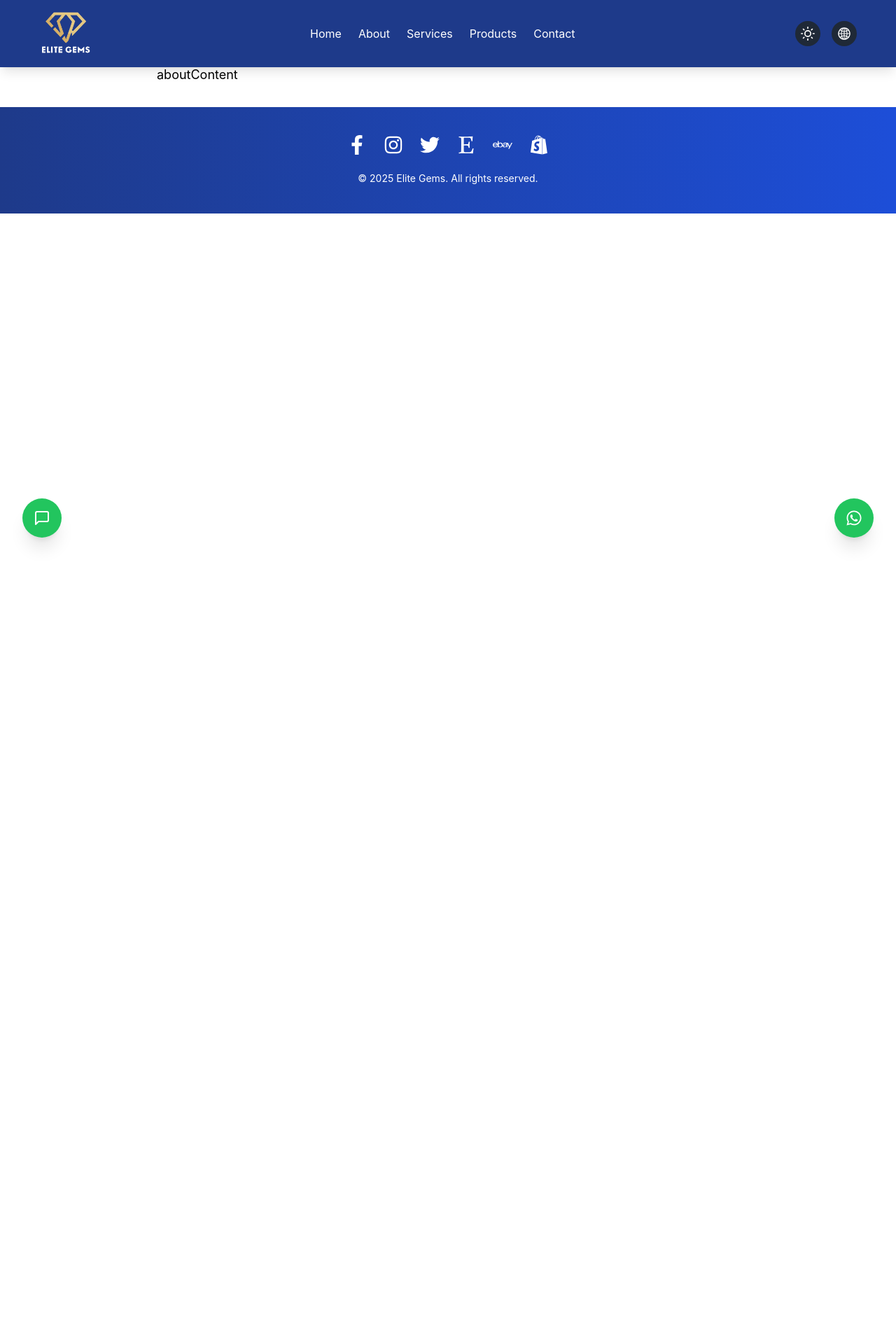
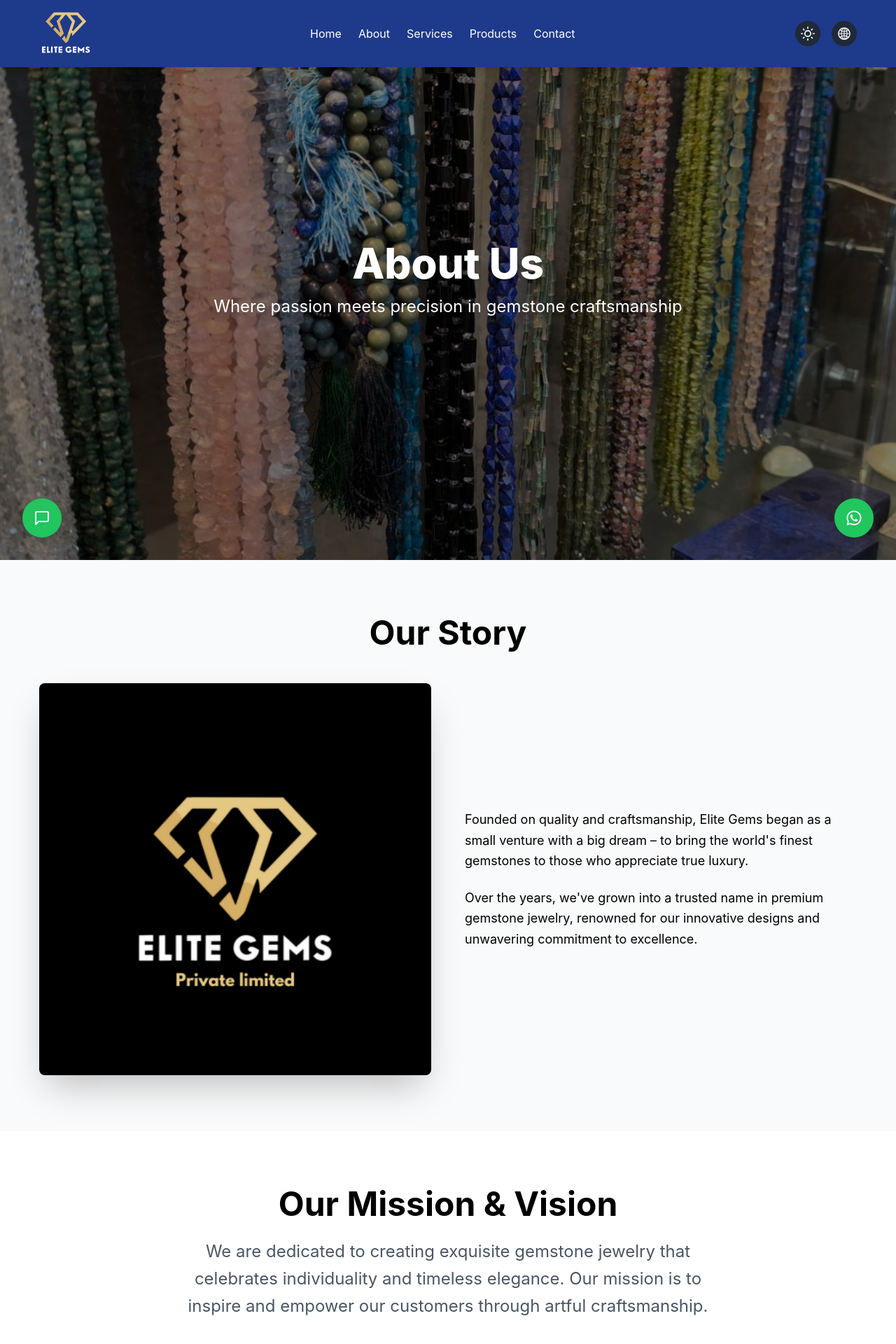
Before and after one commit to SwiftPerson/elitegemspvt, a Next.js app: page /about in a window 1280 px wide. Shown: the top 1920 px of the page at 70% size. Before the commit the page ends 800 px from the top, so only its background shows below. Built offline with nearby package versions, Linux system fonts and the light colour scheme.

Commit message:
new update

```diff
--- a/src/components/Header.tsx
+++ b/src/components/Header.tsx
@@ -38,7 +38,7 @@ const Header: React.FC = () => {
     >
       <div className="container mx-auto flex justify-between items-center px-4">
         {/* Logo */}
-        <a href="#hero" onClick={() => setMobileMenuOpen(false)}>
+        <a href="/" onClick={() => setMobileMenuOpen(false)}>
           <img
             src="/images/logo.png"
             alt="Elite Gems Logo"
--- a/src/lib/i18n.ts
+++ b/src/lib/i18n.ts
@@ -19,6 +19,18 @@ const resources = {
       aboutContent1: "Elite Gems is more than just a gemstone store. With decades of experience in sourcing, crafting, and delivering exquisite gemstone jewelry, our journey has been defined by quality, innovation, and an unwavering passion for excellence.",
       aboutContent2: "Located at Shop #20, MC Plaza, Namak Mandi, Peshawar, Pakistan, we connect our clients with both precious and semi-precious gemstones. Every piece we create is a testament to our commitment to craftsmanship and timeless elegance.",
       aboutContent3: "Our team of expert artisans and gemologists work tirelessly to ensure that every facet, drilling, and design meets the highest standards. Whether you are seeking a bespoke jewelry piece or a stunning loose gemstone, Elite Gems is dedicated to providing unparalleled service and exceptional quality.",
+
+      aboutTitlePage: "About Elite Gems",
+      aboutMetaDescription: "Learn about Elite Gems – our story, our mission, and our passionate team.",
+      aboutTagline: "Where passion meets precision in gemstone craftsmanship",
+      ourStoryTitle: "Our Story",
+      ourStoryContent: "Founded on quality and craftsmanship, Elite Gems began as a small venture with a big dream – to bring the world's finest gemstones to those who appreciate true luxury.",
+      ourStoryContent2: "Over the years, we've grown into a trusted name in premium gemstone jewelry, renowned for our innovative designs and unwavering commitment to excellence.",
+      ourMissionTitle: "Our Mission & Vision",
+      ourMissionContent: "We are dedicated to creating exquisite gemstone jewelry that celebrates individuality and timeless elegance. Our mission is to inspire and empower our customers through artful craftsmanship.",
+      ourTeamTitle: "Our Team",
+      ourTeamContent: "Our team of master artisans, skilled gemologists, and visionary designers work together to create pieces that are both unique and luxurious.",
+
       learnMoreButton: "Learn More",
       getInTouchButton: "Get in Touch",
       servicesTitle: "Our Services",
@@ -120,6 +132,18 @@ const resources = {
       aboutContent1: "Elite Gems 不仅仅是一家宝石店。凭借在采购、制作和提供精美宝石首饰方面数十年的经验，我们的旅程以质量、创新以及对卓越的不懈追求为标志。",
       aboutContent2: "位于巴基斯坦白沙瓦 Namak Mandi 的 MC Plaza 20号店，我们将客户与各种珍贵和半珍贵的宝石连接起来。我们打造的每一件作品都见证了我们对工艺和永恒优雅的承诺。",
       aboutContent3: "我们的专业工匠和宝石学家团队不懈努力，确保每个切面、钻孔和设计都达到最高标准。无论您是在寻找定制首饰还是惊艳的裸石，Elite Gems 都致力于提供无与伦比的服务和卓越品质。",
+
+      aboutTitlePage: "关于 Elite Gems",
+      aboutMetaDescription: "了解 Elite Gems —— 我们的故事、我们的使命以及我们充满热情的团队。",
+      aboutTagline: "在宝石工艺中，激情与精准的交汇",
+      ourStoryTitle: "我们的故事",
+      ourStoryContent: "Elite Gems 始于对质量和工艺的执着追求，从一个小小的梦想起步——将世界上最优质的宝石呈现给真正懂得奢华的人。",
+      ourStoryContent2: "多年来，我们已成长为高端宝石首饰领域的信赖品牌，以创新设计和始终如一的卓越品质闻名。",
+      ourMissionTitle: "我们的使命与愿景",
+      ourMissionContent: "我们致力于打造精美绝伦的宝石首饰，彰显个性与永恒的优雅。我们的使命是通过精湛工艺启发和赋能客户。",
+      ourTeamTitle: "我们的团队",
+      ourTeamContent: "我们的团队由资深工匠、宝石专家和富有远见的设计师组成，共同打造独特而奢华的艺术品。",
+
       learnMoreButton: "了解更多",
       getInTouchButton: "联系我们",
       servicesTitle: "我们的服务",
--- a/src/pages/about.tsx
+++ b/src/pages/about.tsx
@@ -1,9 +1,11 @@
+// src/pages/about.tsx
 import type { NextPage } from 'next';
 import Head from 'next/head';
 import Header from '../components/Header';
 import Footer from '../components/Footer';
 import FloatingChatButton from '../components/FloatingChatButton';
 import { useTranslation } from 'react-i18next';
+import { motion } from 'framer-motion';
 
 const About: NextPage = () => {
   const { t } = useTranslation();
@@ -12,14 +14,83 @@ const About: NextPage = () => {
     <div>
       <Head>
         <title>{t('aboutTitle')}</title>
+        <meta name="description" content={t('aboutMetaDescription')} />
       </Head>
       <Header />
-      <section className="max-w-4xl mx-auto p-8">
-        <h2 className="text-3xl font-bold mb-6 text-center">{t('aboutTitle')}</h2>
-        <p className="text-lg leading-relaxed">
-          {t('aboutContent')}
-        </p>
-      </section>
+
+      {/* Hero Section */}
+      <motion.section
+        id="about-hero"
+        className="relative h-screen bg-cover bg-center"
+        style={{ backgroundImage: "url('/images/about-hero.jpeg')" }}
+        initial={{ opacity: 0 }}
+        animate={{ opacity: 1 }}
+        transition={{ duration: 1 }}
+      >
+        <div className="absolute inset-0 bg-black opacity-50"></div>
+        <div className="relative z-10 flex flex-col items-center justify-center h-full">
+          <h1 className="text-6xl font-extrabold text-white drop-shadow-lg">
+            {t('aboutTitle')}
+          </h1>
+          <p className="mt-4 text-2xl text-white drop-shadow-md">
+            {t('aboutTagline')}
+          </p>
+        </div>
+      </motion.section>
+
+      {/* Our Story Section */}
+      <motion.section
+        id="our-story"
+        className="py-20 bg-gray-50 dark:bg-gray-800"
+        initial={{ opacity: 0, y: 20 }}
+        whileInView={{ opacity: 1, y: 0 }}
+        viewport={{ once: true, amount: 0.3 }}
+        transition={{ duration: 0.8 }}
+      >
+        <div className="container mx-auto px-4">
+          <div className="text-center mb-12">
+            <h2 className="text-5xl font-bold dark:text-white">
+              {t('ourStoryTitle')}
+            </h2>
+          </div>
+          <div className="flex flex-col md:flex-row items-center gap-12">
+            <div className="md:w-1/2">
+              <img
+                src="/images/about.png"
+                alt={t('ourStoryTitle')}
+                className="w-full rounded-lg shadow-2xl object-cover"
+              />
+            </div>
+            <div className="md:w-1/2 text-lg dark:text-gray-300">
+              <p className="mb-6 leading-relaxed">
+                {t('ourStoryContent')}
+              </p>
+              <p className="leading-relaxed">
+                {t('ourStoryContent2')}
+              </p>
+            </div>
+          </div>
+        </div>
+      </motion.section>
+
+      {/* Our Mission & Vision Section */}
+      <motion.section
+        id="our-mission"
+        className="py-20 bg-white dark:bg-gray-900"
+        initial={{ opacity: 0, y: 20 }}
+        whileInView={{ opacity: 1, y: 0 }}
+        viewport={{ once: true, amount: 0.3 }}
+        transition={{ duration: 0.8, delay: 0.2 }}
+      >
+        <div className="container mx-auto px-4 text-center">
+          <h2 className="text-5xl font-bold mb-6 dark:text-white">
+            {t('ourMissionTitle')}
+          </h2>
+          <p className="text-2xl text-gray-600 dark:text-gray-300 leading-relaxed max-w-3xl mx-auto">
+            {t('ourMissionContent')}
+          </p>
+        </div>
+      </motion.section>
       <Footer />
       <FloatingChatButton />
     </div>
```
Also changed, not shown: public/images/about-hero.jpeg (added), src/pages/team.txt (added).
